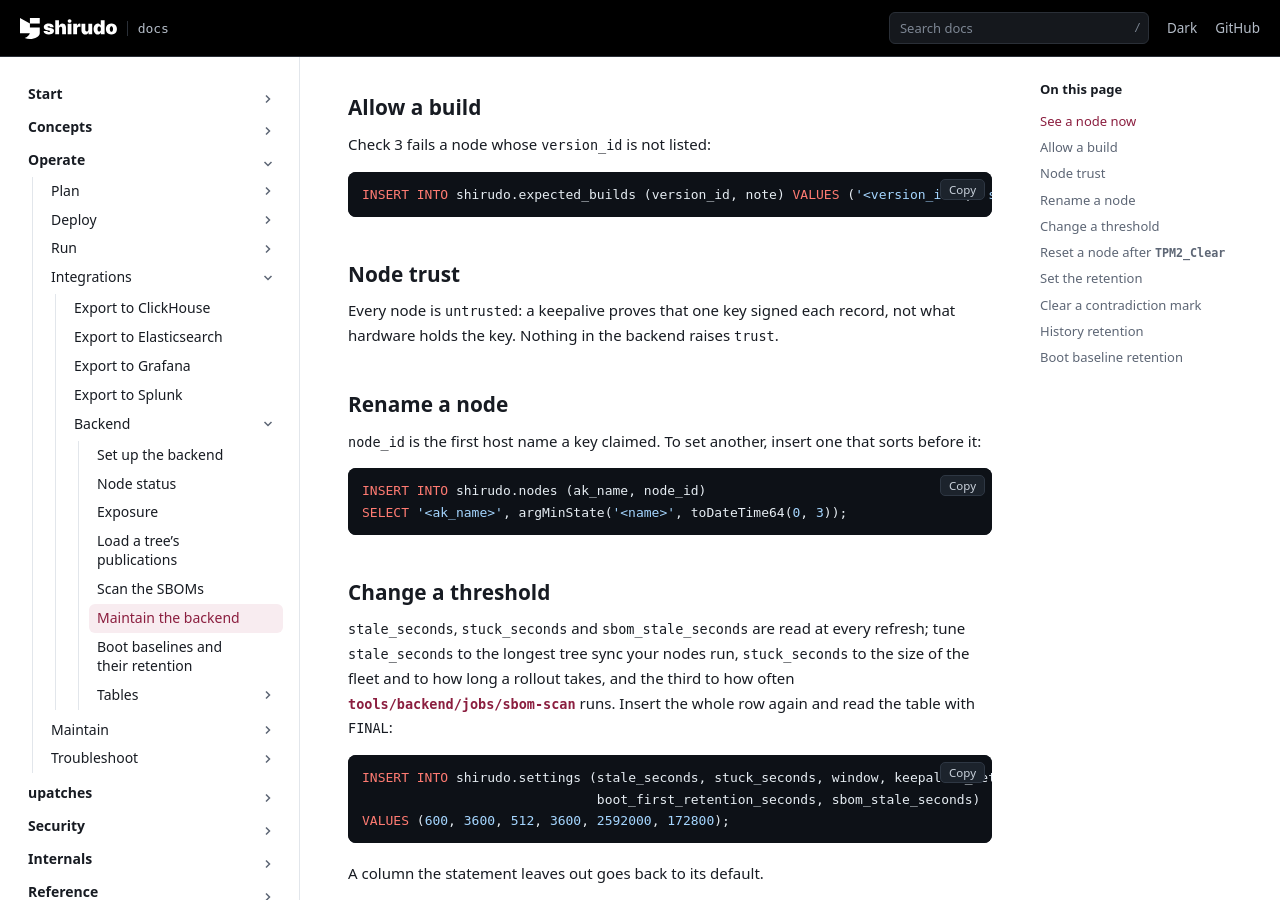
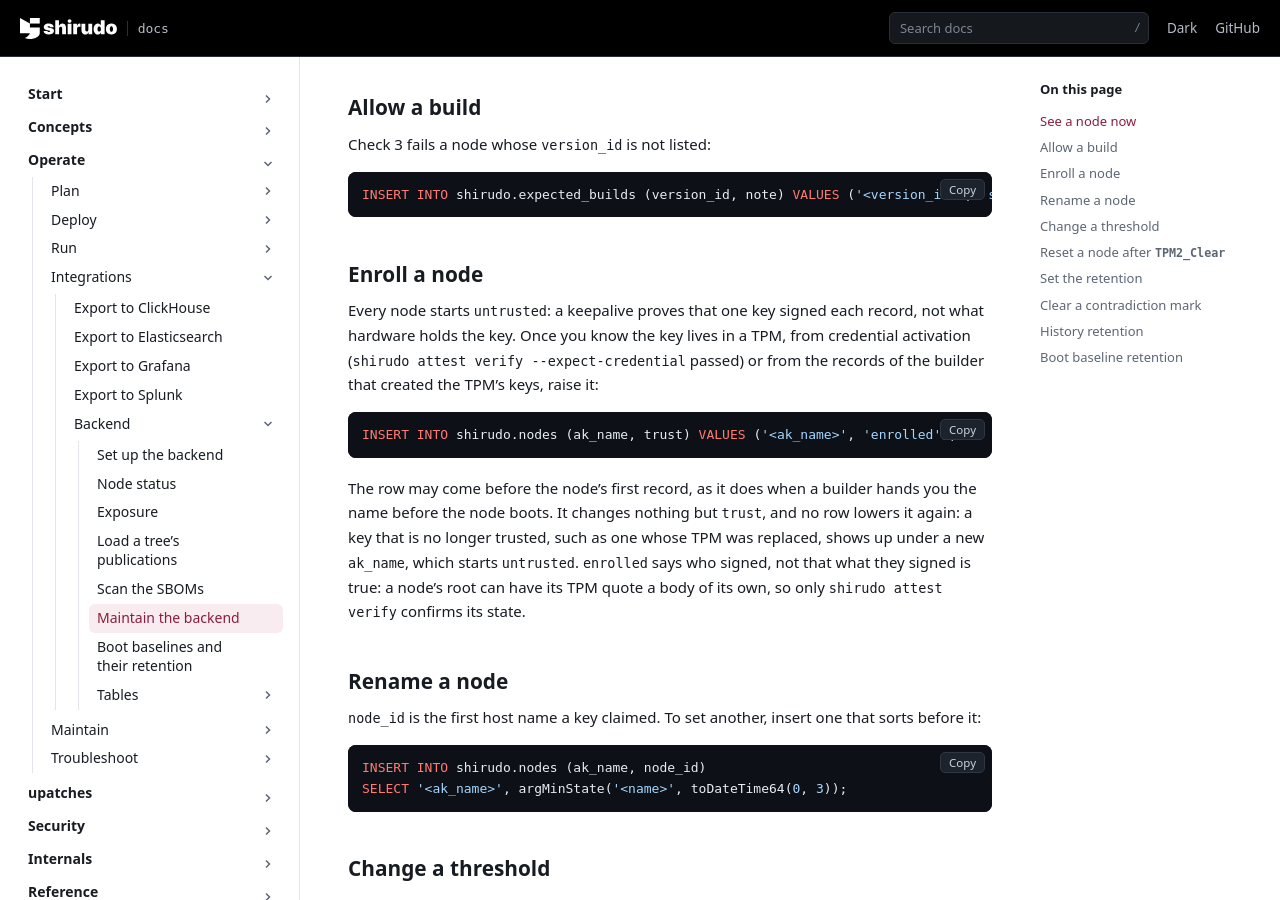
Before and after one commit to AliBashaSY/shirudo, a Sphinx documentation site: the page built from Documentation/operate/integrations/backend/maintain.rst, in a window 1280 px wide and 900 px high, scrolled down 368 px. Built offline with Sphinx 7.4.7, drawn with Linux system fonts in a browser that asks for light colours; pages that are not in the unit, such as notebooks, are missing from menus.

Commit message:
backend: let the operator enroll a node's key
Every node read untrusted, and nothing could raise it: a keepalive
proves that one key signed each record, not that the key lives in a
TPM, and the backend had no way to learn more. The operator who has
shown that a key is a TPM's, through credential activation or from the
records of the builder that created the TPM's keys, could not say so.

Add enrolled to the trust levels of shirudo.nodes, node_status and
node_vulns. The operator inserts (ak_name, 'enrolled') into
shirudo.nodes, before the node's first record or after it; the row
changes nothing but trust, max() keeps it, and trust stays apart from
status, which says whether the records are consistent, not who signed
them. trust-enrolled checks a key enrolled before its first record, one
after, one enrolled but never seen and one never enrolled.

This lets us test the end2end activation/builder workflows.

Signed-off-by: John Fastabend <john.fastabend@gmail.com>

```diff
--- a/Documentation/contribute/testing/test-coverage.rst
+++ b/Documentation/contribute/testing/test-coverage.rst
@@ -869,8 +869,9 @@ Backend tests
 
 The SQL tests of :src:`tools/backend/test/` cover the backend's schema
 against a ClickHouse container (:ref:`testing-backend`): the quote
-check of every record and the reasons a record is refused, each status
-check and the history it reads, ``node_vulns`` and its inputs, the
+check of every record and the reasons a record is refused, a key's
+trust from ``untrusted`` to ``enrolled``, each status check and the
+history it reads, ``node_vulns`` and its inputs, the
 retention script and the views that keep boot baselines, the tree
 ingest job on a single publication and on a walk over sealed segments,
 and the SBOM scan job on a store that holds an image in every state.
--- a/Documentation/operate/integrations/backend.rst
+++ b/Documentation/operate/integrations/backend.rst
@@ -50,8 +50,10 @@ What it does
 operator package, :doc:`/reference/cli/quote-check` and
 :doc:`/reference/cli/bpm` describe them. A pass of the quote check says
 that the body is what one key signed, not that the key lives in a
-genuine TPM, so every node reads ``untrusted``, nor that the body is
-true: root on a target can have its TPM quote a body of its own, so
+genuine TPM, so every node reads ``untrusted`` until you enroll its key
+(:doc:`backend/maintain`) and insert ``enrolled`` for its ``ak_name``
+into ``shirudo.nodes``. Neither says that the body is true: root on a
+target can have its TPM quote a body of its own, so
 ``healthy`` is the target's own account until ``shirudo attest verify``
 confirms it (R17 of :doc:`/security/threat-model`).
 
--- a/Documentation/operate/integrations/backend/maintain.rst
+++ b/Documentation/operate/integrations/backend/maintain.rst
@@ -30,12 +30,27 @@ Check 3 fails a node whose ``version_id`` is not listed:
 
    INSERT INTO shirudo.expected_builds (version_id, note) VALUES ('<version_id>', 'shirudo 2026.11');
 
-Node trust
-----------
+Enroll a node
+-------------
 
-Every node is ``untrusted``: a keepalive proves that one key signed each
-record, not what hardware holds the key. Nothing in the backend raises
-``trust``.
+Every node starts ``untrusted``: a keepalive proves that one key signed
+each record, not what hardware holds the key. Once you know the key
+lives in a TPM, from credential activation (``shirudo attest verify
+--expect-credential`` passed) or from the records of the builder that
+created the TPM's keys, raise it:
+
+.. code-block:: sql
+
+   INSERT INTO shirudo.nodes (ak_name, trust) VALUES ('<ak_name>', 'enrolled');
+
+The row may come before the node's first record, as it does when a
+builder hands you the name before the node boots. It changes nothing
+but ``trust``, and no row lowers it again: a key that is no longer
+trusted, such as one whose TPM was replaced, shows up under a new
+``ak_name``, which starts ``untrusted``. ``enrolled`` says who signed,
+not that what they signed is true: a node's root can have its TPM quote
+a body of its own, so only ``shirudo attest verify`` confirms its
+state.
 
 Rename a node
 -------------
--- a/Documentation/operate/integrations/backend/status.rst
+++ b/Documentation/operate/integrations/backend/status.rst
@@ -71,7 +71,7 @@ A UI reads ``node_status`` as often as it likes:
    * - ``status``
      - ``stale``, ``unhealthy`` or ``healthy``, see below.
    * - ``trust``
-     - The node's ``trust`` from ``shirudo.nodes``, ``untrusted`` for every node. It is never part of ``status``: a healthy node is one whose records are consistent and match the tree, a trusted one would be one whose key is known to live in a TPM. Show both.
+     - The node's ``trust`` from ``shirudo.nodes``: ``untrusted``, or ``enrolled`` once the operator has recorded its key as a TPM's (:doc:`maintain`). It is never part of ``status``: a healthy node is one whose records are consistent and match the tree, an enrolled one is one whose key is known to live in a TPM. Show both.
    * - ``failed_check``
      - The first check that failed: 2 for ``stale``, 3 to 7 for ``unhealthy``, 0 for ``healthy``.
    * - ``log``
--- a/Documentation/reference/cli/quote-check.rst
+++ b/Documentation/reference/cli/quote-check.rst
@@ -160,8 +160,10 @@ with the row from the node, so its attributes are what the node
 declares, and a software P-256 key can carry the same bits (U1 of
 :doc:`/security/threat-model`). That a key is a TPM's comes only from
 credential activation, :doc:`attest-challenge` and ``shirudo attest
---challenge``, and from pinning its name in :doc:`attest-verify`; a
-backend treats every node as ``untrusted`` until it has done that (R17).
+--challenge``, or from the records of the builder that created it, and
+from pinning its name in :doc:`attest-verify`; a backend treats every
+node as ``untrusted`` until the operator records it as ``enrolled``
+(R17).
 
 Output
 ------
```
Also changed, not shown: Documentation/operate/integrations/backend/tables/reference.rst (+5 -3 lines), 6 other files.
